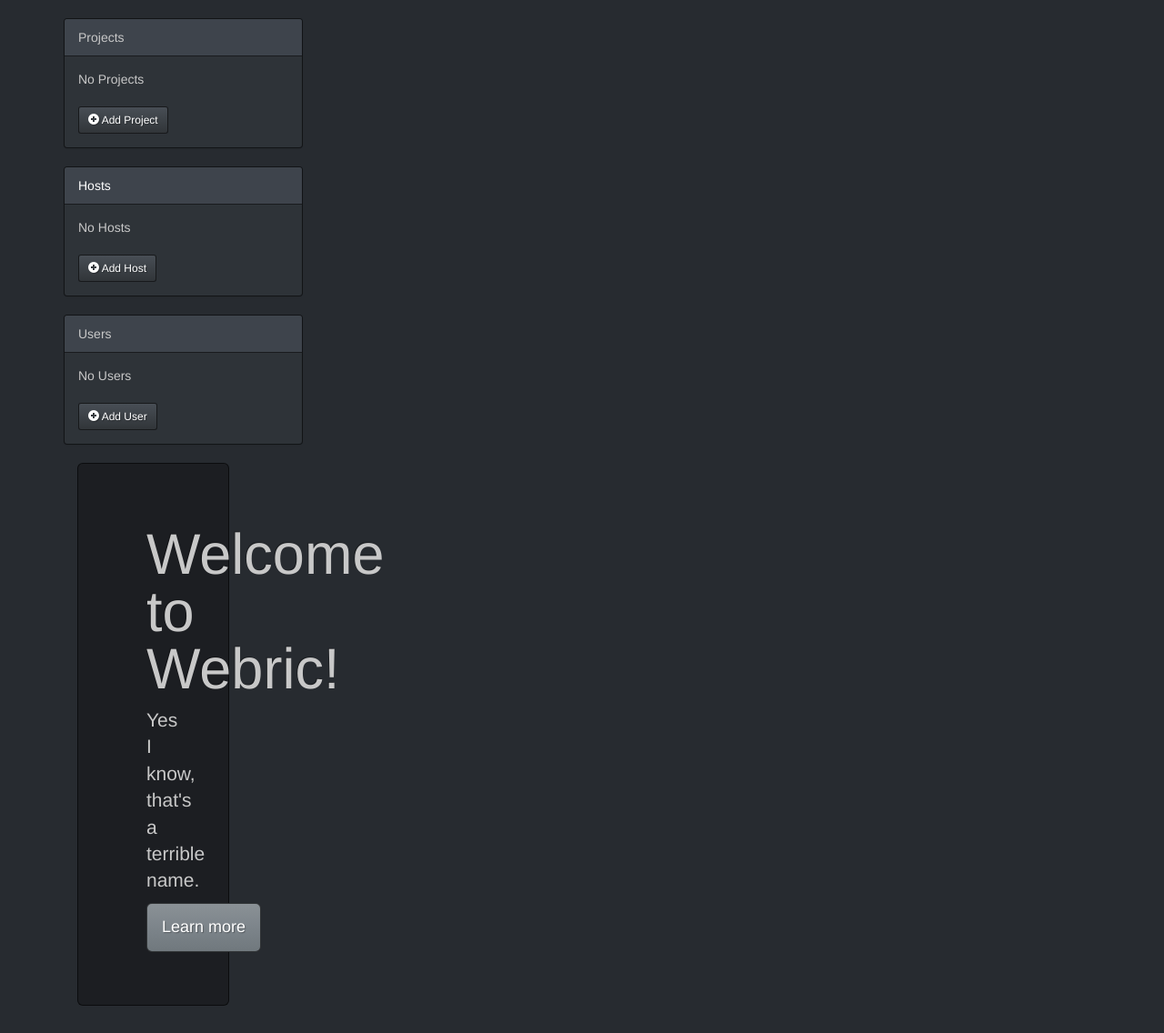
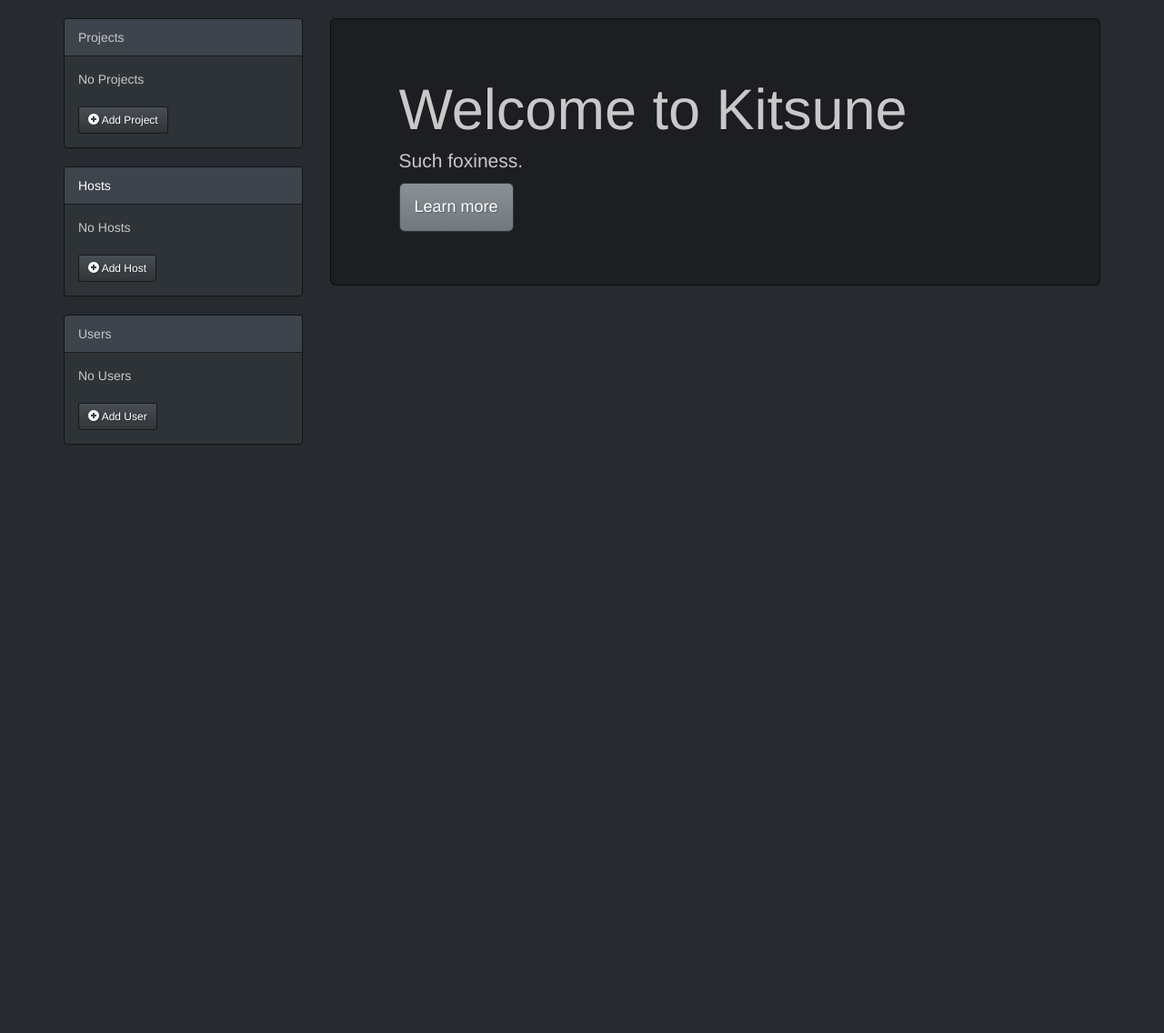
Before and after one commit to fabric-bolt/fabric-bolt, a Django app: template core/templates/dashboard.html in a window 1280 px wide. Shown: the part 52-1188 px from the top of the page at 91% size. After the commit the page ends 541 px from the top, so only its background shows below. Run offline with Django 3.2, Linux system fonts and the light colour scheme; the template is opened without the code that fills it, so the values that code supplies are empty.

Commit message:
Fixing breaking templates

```diff
--- a/core/templates/base.html
+++ b/core/templates/base.html
@@ -40,6 +40,7 @@
                             <br/><a href="#" class="btn btn-default btn-sm"><i class="glyphicon glyphicon-plus-sign"></i> Add User</a>
                         </div>
                     </div>
+                </div>
             {% endblock sidebar %}
 
             <div class="col-md-9">
--- a/core/templates/dashboard.html
+++ b/core/templates/dashboard.html
@@ -3,8 +3,8 @@
 {% block content %}
     <div class="jumbotron">
       <div class="container">
-        <h1>Welcome to Webric!</h1>
-        <p>Yes I know, that's a terrible name.</p>
+        <h1>Welcome to Kitsune</h1>
+        <p>Such foxiness.</p>
         <p><a class="btn btn-primary btn-lg">Learn more</a></p>
       </div>
     </div>
```
Lines whose indentation alone changed are shown as unchanged.
